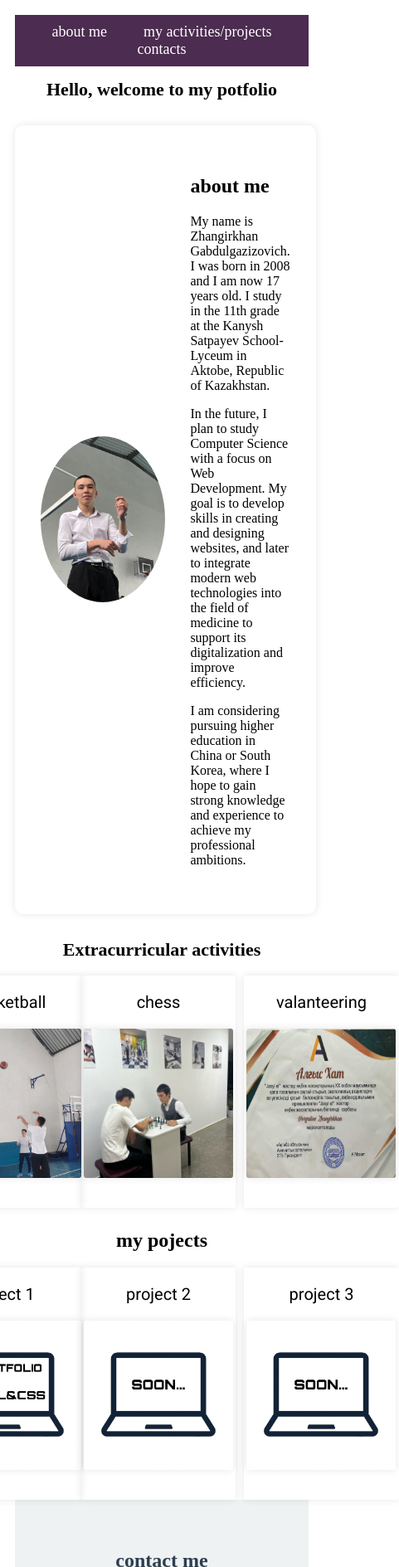
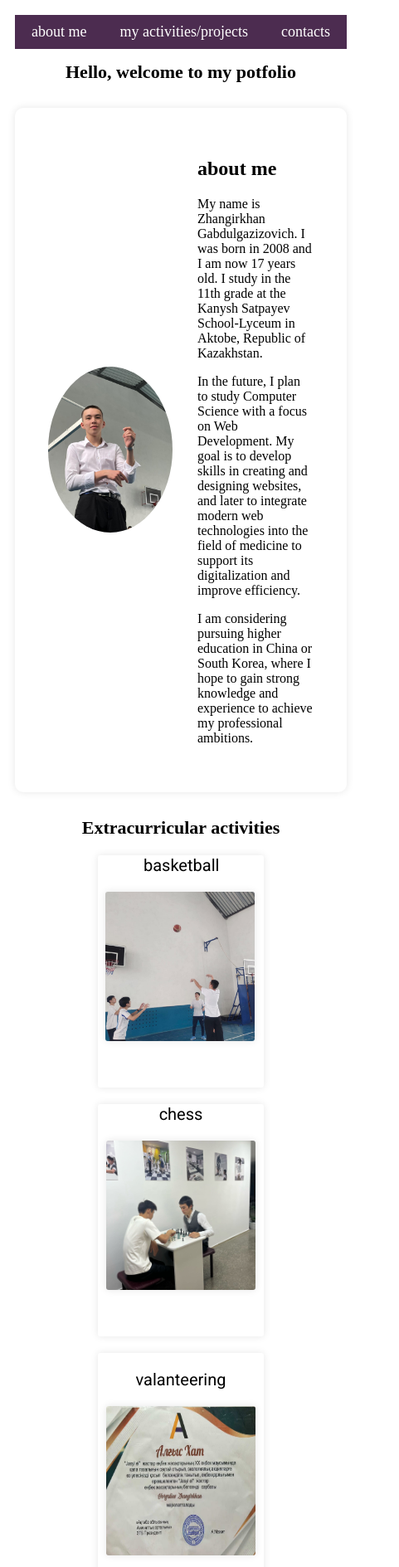
Before and after one commit to Zhangirkhan20/project.website, a plain HTML site: page project.html in a window 390 px wide. Shown: the top 1889 px of the page at 83% size, 481 px wide, since content can reach past the window. Drawn offline with nearby package versions, Linux system fonts and the light colour scheme; a web font is replaced by a local one.

Commit message:
Add files via upload

```diff
--- a/project.css
+++ b/project.css
@@ -58,6 +58,7 @@ nav ul li a:hover{
     padding: 40px;
     text-align: center;
     background-color: #eef2f3;
+    align-items: center;
 }
 
 .contact h2{
@@ -200,10 +201,7 @@ button:hover{
 .me:hover{
     background-color: #ccc;
 }
-.mm{
-    margin-left: 130px;
-    margin-top: 15px;
-}
+
 .knopka{
     margin-top: 15px;
 }
@@ -311,3 +309,66 @@ html{
     border-radius: 3px;
     text-align: center;
 }
+
+
+@media (max-width: 768px) {
+    body {
+        font-size: 16px;
+        width: 400px;
+
+    }
+    ul {
+        display: flex;
+        align-items: center;
+        justify-content: center;
+    }
+    nav {
+        width: 400px;
+    }
+    aboutme {
+
+    }
+    .container {
+        flex-direction: column;
+    }
+    .basketball,.chess{
+        display: inline;
+        display: flex;
+        align-items: center;
+        justify-content: center;
+      display: block;
+      margin-left: 100px;
+    }
+    .block{
+        display: block;
+        height: 1000px;
+    }
+    .valanteering{
+        margin-top: 20px;
+        margin-left: 100px;
+    }
+    .fade-up{
+        display: block;
+        margin-top: 660px;
+    }
+    .mm{
+        margin-right: 0px;
+    }
+    .contac{
+        display: flex;
+        align-items: center;
+        justify-content: center;
+    }
+    .form-container{
+        display: flex;
+        align-items: center;
+        justify-content: center;
+        margin-right: 130px;
+
+    }
+}
+.form-container{
+
+    margin-left: 130px;
+    margin-top: 15px;
+}
```
